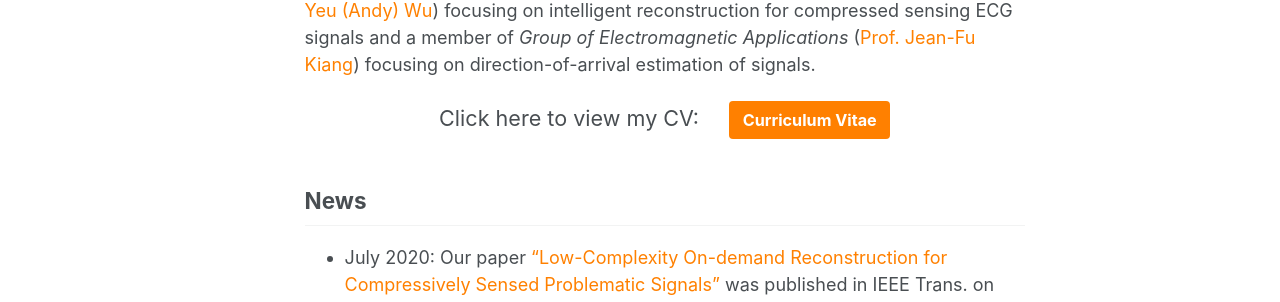
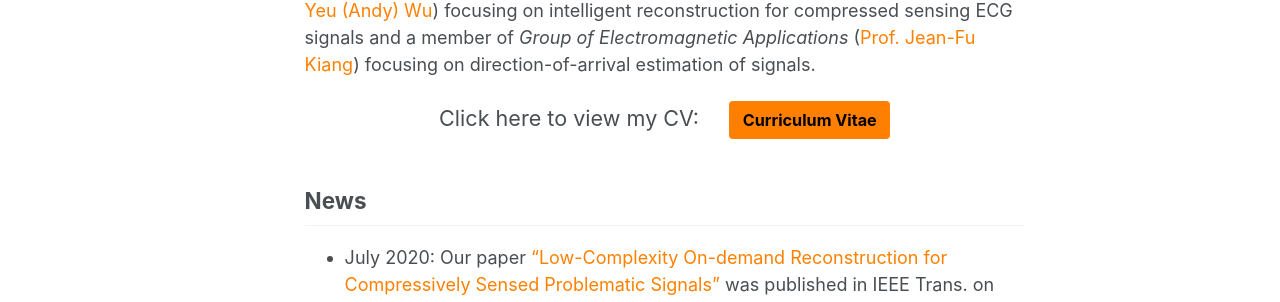
Before and after one commit to kaichiehhsu/kaichiehhsu.github.io, a Jekyll site: the page built from _pages/about.md, in a window 1280 px wide. Shown: the part 601-903 px from the top of the page. Built offline with Jekyll 4.4.1, drawn with Linux system fonts in a browser that asks for light colours.

Commit message:
button color

```diff
--- a/_sass/_buttons.scss
+++ b/_sass/_buttons.scss
@@ -144,10 +144,10 @@
 
 .warning {
   background: #ff8000;
-  color: #000000;
+  color: #000000 !important;
 }
 
 .warning:hover {
   background: #ffb266;
-  color: black;
+  color: black !important;
 }
```
